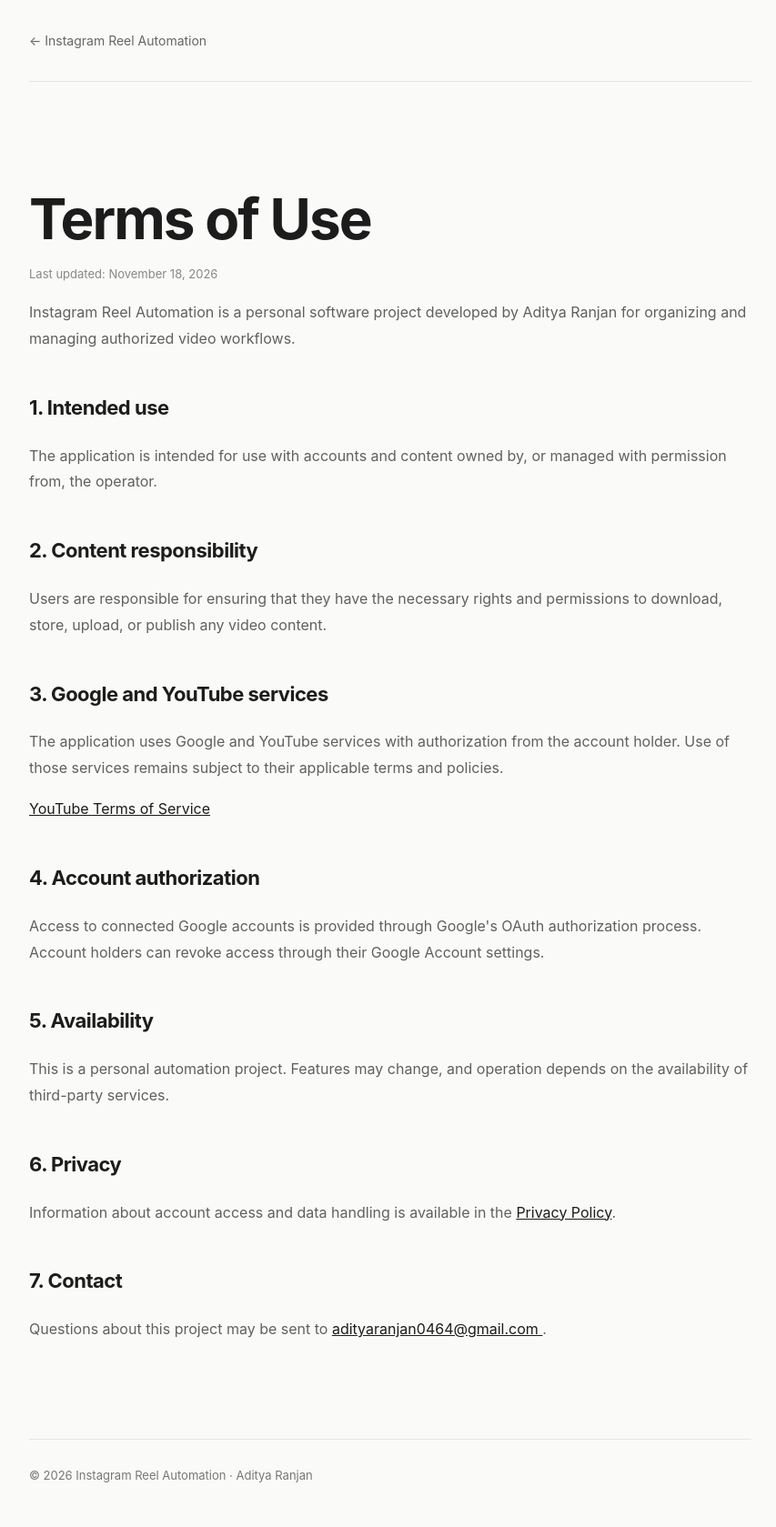
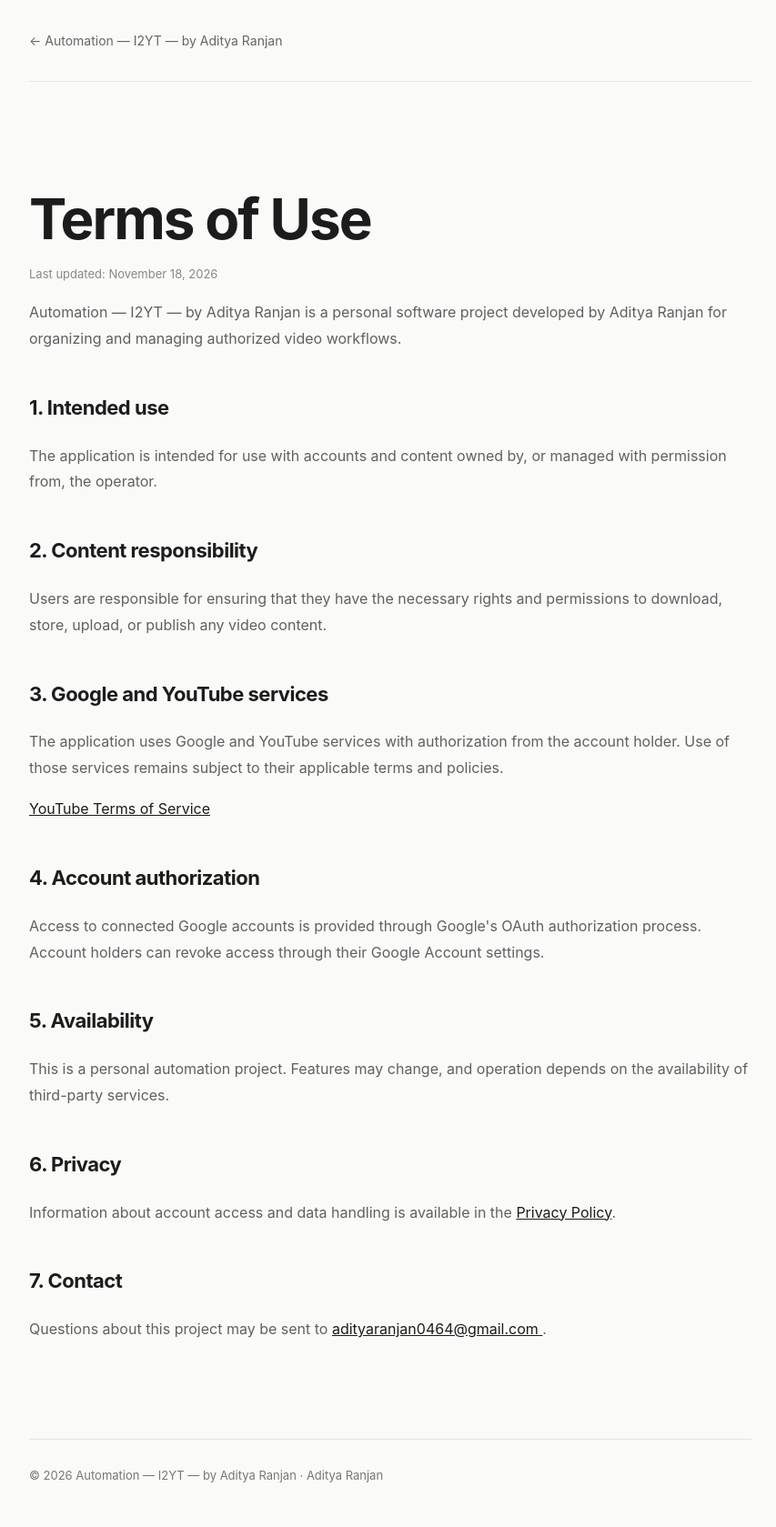
Before and after one commit to sky-walker46/sky-walker46.github.io, a plain HTML site: page reel-automation/terms/index.html in a window 1280 px wide. Shown: the whole page at 91% size, without its empty margins (211-1064 px from the left). Drawn offline with Linux system fonts and the light colour scheme.

Commit message:
Update title and description for terms of use

```diff
--- a/reel-automation/terms/index.html
+++ b/reel-automation/terms/index.html
@@ -4,8 +4,8 @@
 <head>
   <meta charset="UTF-8">
   <meta name="viewport" content="width=device-width, initial-scale=1">
-  <title>Terms of Use — Instagram Reel Automation</title>
-  <meta name="description" content="Terms of Use for Instagram Reel Automation">
+  <title>Terms of Use — Automation — I2YT — by Aditya Ranjan</title>
+  <meta name="description" content="Terms of Use for Automation — I2YT — by Aditya Ranjan">
 
   <style>
     * { box-sizing: border-box; }
@@ -71,7 +71,7 @@
 <body>
   <div class="container">
     <header>
-      <a href="../">← Instagram Reel Automation</a>
+      <a href="../">← Automation — I2YT — by Aditya Ranjan</a>
     </header>
 
     <main>
@@ -79,7 +79,7 @@
       <p class="date">Last updated: November 18, 2026</p>
 
       <p>
-        Instagram Reel Automation is a personal software
+        Automation — I2YT — by Aditya Ranjan is a personal software
         project developed by Aditya Ranjan for organizing
         and managing authorized video workflows.
       </p>
@@ -144,7 +144,7 @@
     </main>
 
     <footer>
-      © 2026 Instagram Reel Automation · Aditya Ranjan
+      © 2026 Automation — I2YT — by Aditya Ranjan · Aditya Ranjan
     </footer>
   </div>
 </body>
```
